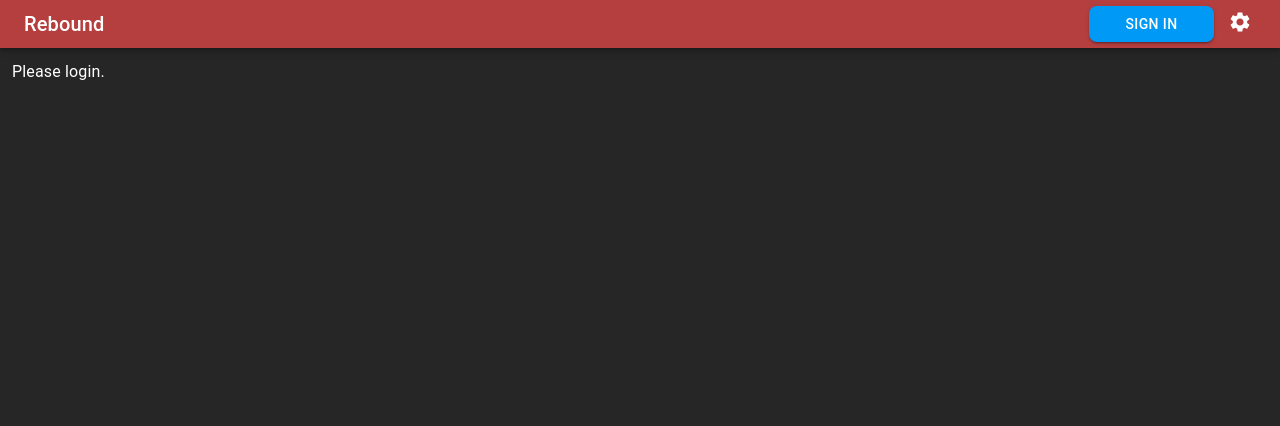
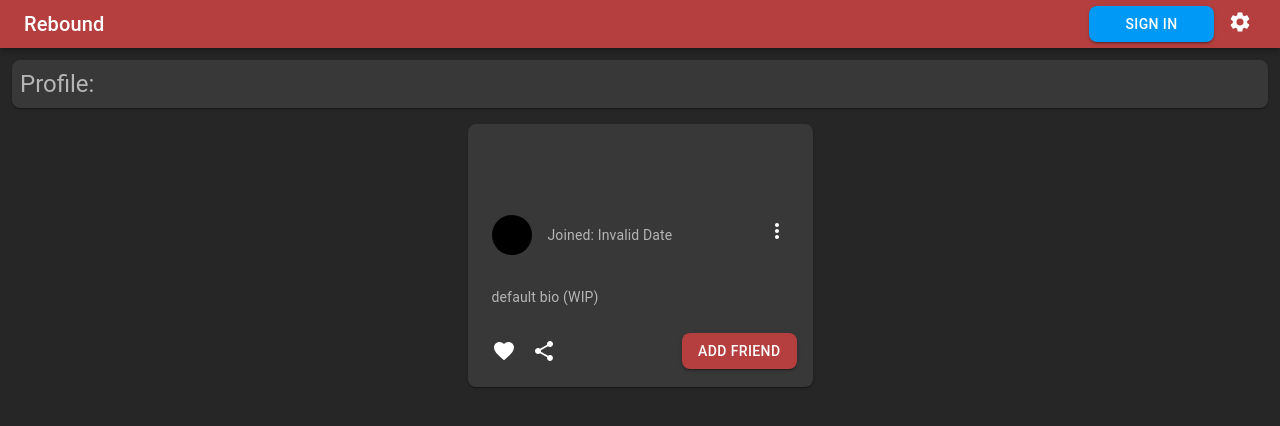
Before and after one commit to BrandonCasa/rebound-app, a React (Create React App) app: page /profile/1 in a window 1280 px wide. Shown: the top 426 px of the page. Built offline with nearby package versions, Linux system fonts and the light colour scheme; no server answers; the database is empty.

Commit message:
fixed issues with loggin in and out. and anonymous viewing

```diff
--- a/src/components/AccountDropdown.jsx
+++ b/src/components/AccountDropdown.jsx
@@ -19,7 +19,7 @@ function AccountDropdown(props) {
   let theme = useTheme();
 
   const auth = getAuth();
-  const [user, loading, error] = useAuthState(auth);
+  let [user, loading, error] = useAuthState(auth);
   const navigate = useNavigate();
   const functions = getFunctions();
   const createServer = httpsCallable(functions, "createServer");
--- a/src/pages/Profile.page.jsx
+++ b/src/pages/Profile.page.jsx
@@ -9,7 +9,7 @@ import { getStorage, ref, getBlob, listAll } from "firebase/storage";
 import { getFunctions, httpsCallable, HttpsCallableOptions } from "firebase/functions";
 import { getAuth } from "firebase/auth";
 import { useRef } from "react";
-import { getFirestore, doc } from "firebase/firestore";
+import { getFirestore, doc, onSnapshot } from "firebase/firestore";
 import { useDocument } from "react-firebase-hooks/firestore";
 import { useAuthState } from "react-firebase-hooks/auth";
 import CryptoJS from "crypto-js";
@@ -29,6 +29,7 @@ const CustomCard = styled(Card)(({ theme }) => ({
 }));
 
 function ProfileAuthenticated(props) {
+  const [user, loading, error] = useAuthState(getAuth());
   let params = useParams();
   let theme = useTheme();
   const bannerInputRef = useRef(null);
@@ -39,7 +40,7 @@ function ProfileAuthenticated(props) {
   const [avatarImage, setAvatarImage] = React.useState(undefined);
   const [uploadingBanner, setUploadingBanner] = React.useState(false);
   const [uploadingAvatar, setUploadingAvatar] = React.useState(false);
-  const [displayNameLocal, setDisplayNameLocal] = React.useState(props.userDoc?.data()?.displayName || "");
+  const [displayNameLocal, setDisplayNameLocal] = React.useState(props.userDoc?.displayName || "");
 
   const onChangeBannerFile = (event) => {
     if (bannerInputRef.current.files.length >= 0) {
@@ -91,9 +92,9 @@ function ProfileAuthenticated(props) {
     const storage = getStorage();
 
     // Banner
-    if (props.userDoc?.data()?.bannerChanging == false) {
+    if (props.userDoc?.bannerChanging == false) {
       // If the banner is not changing, show the banner
-      if (props.userDoc?.data()?.bannerName == undefined || props.userDoc?.data()?.bannerName == null) {
+      if (props.userDoc?.bannerName == undefined || props.userDoc?.bannerName == null) {
         // If the banner does not exist, show the default banner
         setUploadingBanner(false);
         setBannerImage(userBannerBase);
@@ -104,12 +105,12 @@ function ProfileAuthenticated(props) {
           // If there is currently a banner, check if it is the same as the stored banner
           const bannerType = bannerImage.substring(5, bannerImage.substring(0, 25).indexOf(";"));
           const bannerFileName = CryptoJS.MD5(CryptoJS.enc.Latin1.parse(bannerImage)).toString().substring(0, 16) + "." + bannerType.split("/")[1];
-          if (bannerFileName == props.userDoc?.data()?.bannerName) {
+          if (bannerFileName == props.userDoc?.bannerName) {
             // If the banner is the same as the stored banner, do not update the banner
             return;
           }
         }
-        const pathReference = ref(storage, `users/${params.id}/banner/${props.userDoc?.data()?.bannerName}`);
+        const pathReference = ref(storage, `users/${params.id}/banner/${props.userDoc?.bannerName}`);
         getBlob(pathReference, undefined)
           .then((blob) => {
             setBannerImage(URL.createObjectURL(blob));
@@ -121,15 +122,15 @@ function ProfileAuthenticated(props) {
           });
       }
     }
-  }, [props.userDoc?.data()?.bannerName, props.userDoc?.data()?.bannerChanging]);
+  }, [props.userDoc?.bannerName, props.userDoc?.bannerChanging]);
 
   React.useEffect(() => {
     const storage = getStorage();
 
     // Avatar
-    if (props.userDoc?.data()?.avatarChanging == false) {
+    if (props.userDoc?.avatarChanging == false) {
       // If the avatar is not changing, show the avatar
-      if (props.userDoc?.data()?.avatarName == undefined || props.userDoc?.data()?.avatarName == null) {
+      if (props.userDoc?.avatarName == undefined || props.userDoc?.avatarName == null) {
         // If the avatar does not exist, show the default avatar
         setUploadingAvatar(false);
         setAvatarImage(null);
@@ -140,12 +141,12 @@ function ProfileAuthenticated(props) {
           // If there is currently a avatar, check if it is the same as the stored avatar
           const avatarType = avatarImage.substring(5, avatarImage.substring(0, 25).indexOf(";"));
           const avatarFileName = CryptoJS.MD5(CryptoJS.enc.Latin1.parse(avatarImage)).toString().substring(0, 16) + "." + avatarType.split("/")[1];
-          if (avatarFileName == props.userDoc?.data()?.avatarName) {
+          if (avatarFileName == props.userDoc?.avatarName) {
             // If the avatar is the same as the stored avatar, do not update the avatar
             return;
           }
         }
-        const pathReference = ref(storage, `users/${params.id}/avatar/${props.userDoc?.data()?.avatarName}`);
+        const pathReference = ref(storage, `users/${params.id}/avatar/${props.userDoc?.avatarName}`);
         getBlob(pathReference, undefined)
           .then((blob) => {
             setAvatarImage(URL.createObjectURL(blob));
@@ -157,19 +158,19 @@ function ProfileAuthenticated(props) {
           });
       }
     }
-  }, [props.userDoc?.data()?.avatarName, props.userDoc?.data()?.avatarChanging]);
+  }, [props.userDoc?.avatarName, props.userDoc?.avatarChanging]);
 
-  let canEditBanner = props.user.uid === params.id && (props.userDoc?.data()?.bannerChanging == false || props.userDoc?.data()?.bannerChanging == undefined) && uploadingBanner == false;
-  let canEditAvatar = props.user.uid === params.id && (props.userDoc?.data()?.avatarChanging == false || props.userDoc?.data()?.avatarChanging == undefined) && uploadingAvatar == false;
+  let canEditBanner = props?.user?.uid === params.id && (props.userDoc?.bannerChanging == false || props.userDoc?.bannerChanging == undefined) && uploadingBanner == false;
+  let canEditAvatar = props?.user?.uid === params.id && (props.userDoc?.avatarChanging == false || props.userDoc?.avatarChanging == undefined) && uploadingAvatar == false;
 
   return (
     <Grid container spacing={2} sx={{ display: "flex", width: "auto", justifyContent: "center" }}>
       <Grid xs={12}>
         <Item>
-          <Typography variant="h5">Profile: {props.userDoc?.data()?.displayName}</Typography>
+          <Typography variant="h5">Profile: {props.userDoc?.displayName}</Typography>
         </Item>
       </Grid>
-      {props.user.uid === params.id && (
+      {props?.user?.uid === params.id && (
         <Grid xs={12} sm={7}>
           <input ref={bannerInputRef} type="file" accept="image/*" style={{ display: "none" }} onChange={onChangeBannerFile} />
           <input ref={avatarInputRef} type="file" accept="image/*" style={{ display: "none" }} onChange={onChangeAvatarFile} />
@@ -228,7 +229,7 @@ function ProfileAuthenticated(props) {
           </Item>
         </Grid>
       )}
-      <Grid xs={12} sm={props.user.uid === params.id ? 5 : 12} sx={{ display: "flex", justifyContent: "center", flexDirection: "row" }}>
+      <Grid xs={12} sm={props?.user?.uid === params.id ? 5 : 12} sx={{ display: "flex", justifyContent: "center", flexDirection: "row" }}>
         <CustomCard>
           <Fragment>
             <CardMedia
@@ -242,7 +243,7 @@ function ProfileAuthenticated(props) {
                 outline: "none",
                 border: "none",
                 visibility: bannerImage ? "visible" : "hidden",
-                opacity: props.userDoc?.data()?.bannerChanging == true || uploadingBanner == true ? "0.5" : "1.0",
+                opacity: props.userDoc?.bannerChanging == true || uploadingBanner == true ? "0.5" : "1.0",
               }}
             />
             <Box
@@ -252,7 +253,7 @@ function ProfileAuthenticated(props) {
                 height: "64px",
                 justifyContent: "center",
                 position: "fixed",
-                visibility: props.userDoc?.data()?.bannerChanging || uploadingBanner == true ? "visible" : "hidden",
+                visibility: props.userDoc?.bannerChanging || uploadingBanner == true ? "visible" : "hidden",
               }}
             >
               <CircularProgress size="64px" />
@@ -272,7 +273,7 @@ function ProfileAuthenticated(props) {
                     borderRadius: "20px",
                     border: "2px solid grey",
                     visibility: avatarImage ? "visible" : "hidden",
-                    opacity: props.userDoc?.data()?.avatarChanging == true || uploadingAvatar == true ? "0.5" : "1.0",
+                    opacity: props.userDoc?.avatarChanging == true || uploadingAvatar == true ? "0.5" : "1.0",
                   }}
                 />
                 <Box
@@ -281,15 +282,14 @@ function ProfileAuthenticated(props) {
                     width: "30px",
                     justifyContent: "center",
                     position: "fixed",
-                    visibility: props.userDoc?.data()?.avatarChanging || uploadingAvatar == true ? "visible" : "hidden",
+                    visibility: props.userDoc?.avatarChanging || uploadingAvatar == true ? "visible" : "hidden",
                   }}
                 >
                   <CircularProgress size="30px" />
                 </Box>
                 <Typography sx={{ visibility: avatarImage ? "hidden" : "visible" }}>
-                  {props.userDoc
-                    ?.data()
-                    ?.displayName?.split(" ")
+                  {props.userDoc?.displayName
+                    ?.split(" ")
                     ?.map((word) => word[0])
                     ?.join("")
                     ?.toUpperCase()}
@@ -301,8 +301,8 @@ function ProfileAuthenticated(props) {
                 <IconSvgs.MoreVert sx={{ color: theme.palette.text.primary }} />
               </IconButton>
             }
-            title={props.userDoc?.data()?.displayName}
-            subheader={`Joined: ${new Date(props.userDoc?.data()?.creationTime).toLocaleDateString("en-us", { year: "numeric", month: "short", day: "numeric" })}`}
+            title={props.userDoc?.displayName}
+            subheader={`Joined: ${new Date(props.userDoc?.creationTime).toLocaleDateString("en-us", { year: "numeric", month: "short", day: "numeric" })}`}
           />
           <CardContent>
             <Typography variant="body2" color="text.secondary">
@@ -328,10 +328,22 @@ function ProfileAuthenticated(props) {
 
 function ProfilePage(props) {
   let params = useParams();
-  const [userDoc, loadingDoc, errorDoc] = useDocument(doc(getFirestore(), "users", params.id), {
-    snapshotListenOptions: { includeMetadataChanges: true },
-  });
   const [user, loadingUser, errorUser] = useAuthState(getAuth());
+  const [userDoc, setUserDoc] = React.useState(undefined);
+  const [loadingDoc, setLoadingDoc] = React.useState(true);
+
+  React.useEffect(() => {
+    setUserDoc(undefined);
+    setLoadingDoc(true);
+    const db = getFirestore();
+    const docRef = doc(db, "users", params.id);
+    const unsubscribe = onSnapshot(docRef, (doc) => {
+      setUserDoc(doc.data());
+      setLoadingDoc(false);
+    });
+    return unsubscribe;
+  }, [user?.uid, params.id]);
+
   if (loadingUser || loadingDoc) {
     return (
       <Box sx={{ display: "flex", width: "100%", justifyContent: "center" }}>
@@ -342,9 +354,6 @@ function ProfilePage(props) {
   if (errorUser) {
     return "Error";
   }
-  if (!user) {
-    return "Please login.";
-  }
   return <ProfileAuthenticated userDoc={userDoc} user={user} />;
 }
 
```
Also changed, not shown: 1 other file (tests, documents, lock files or other folders).
